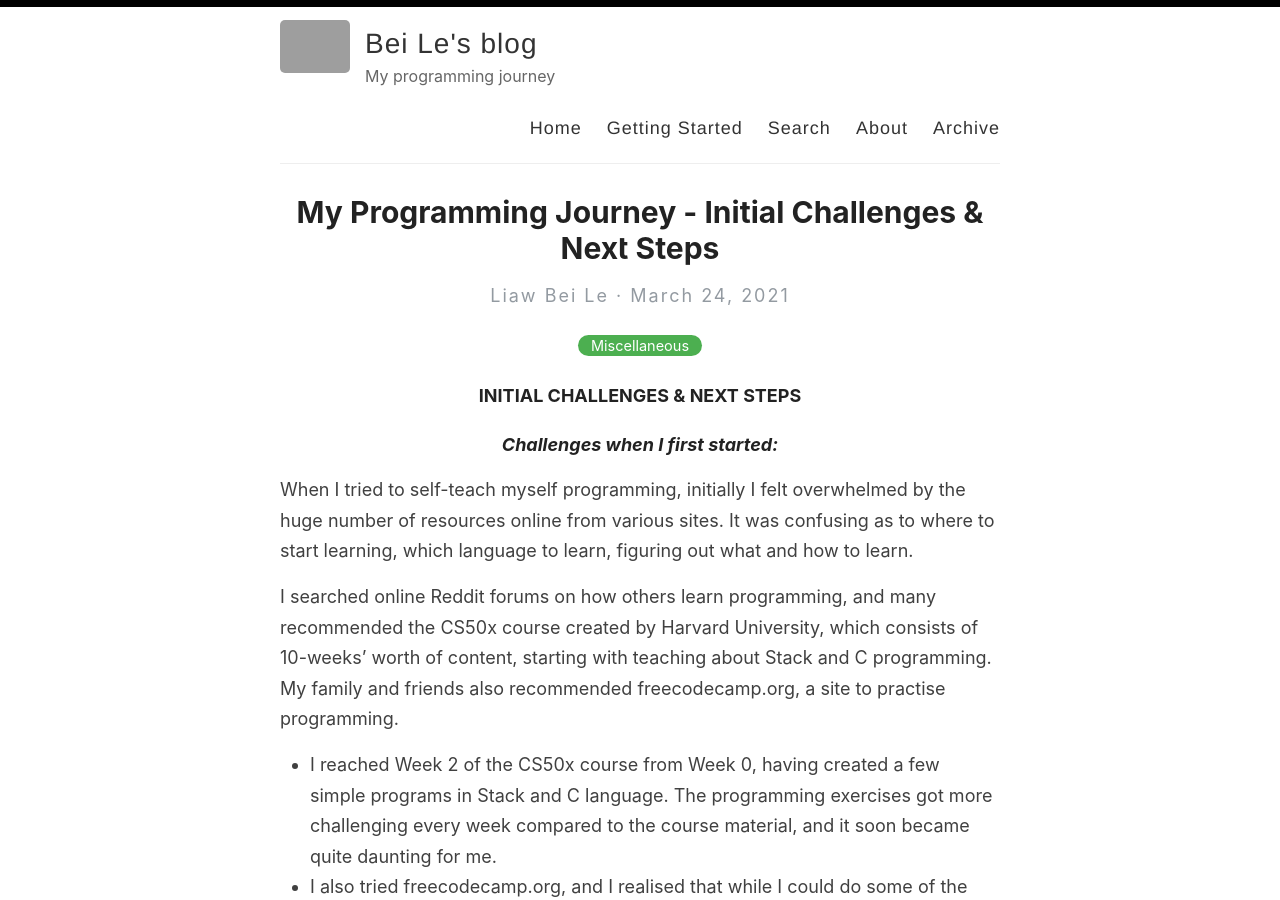
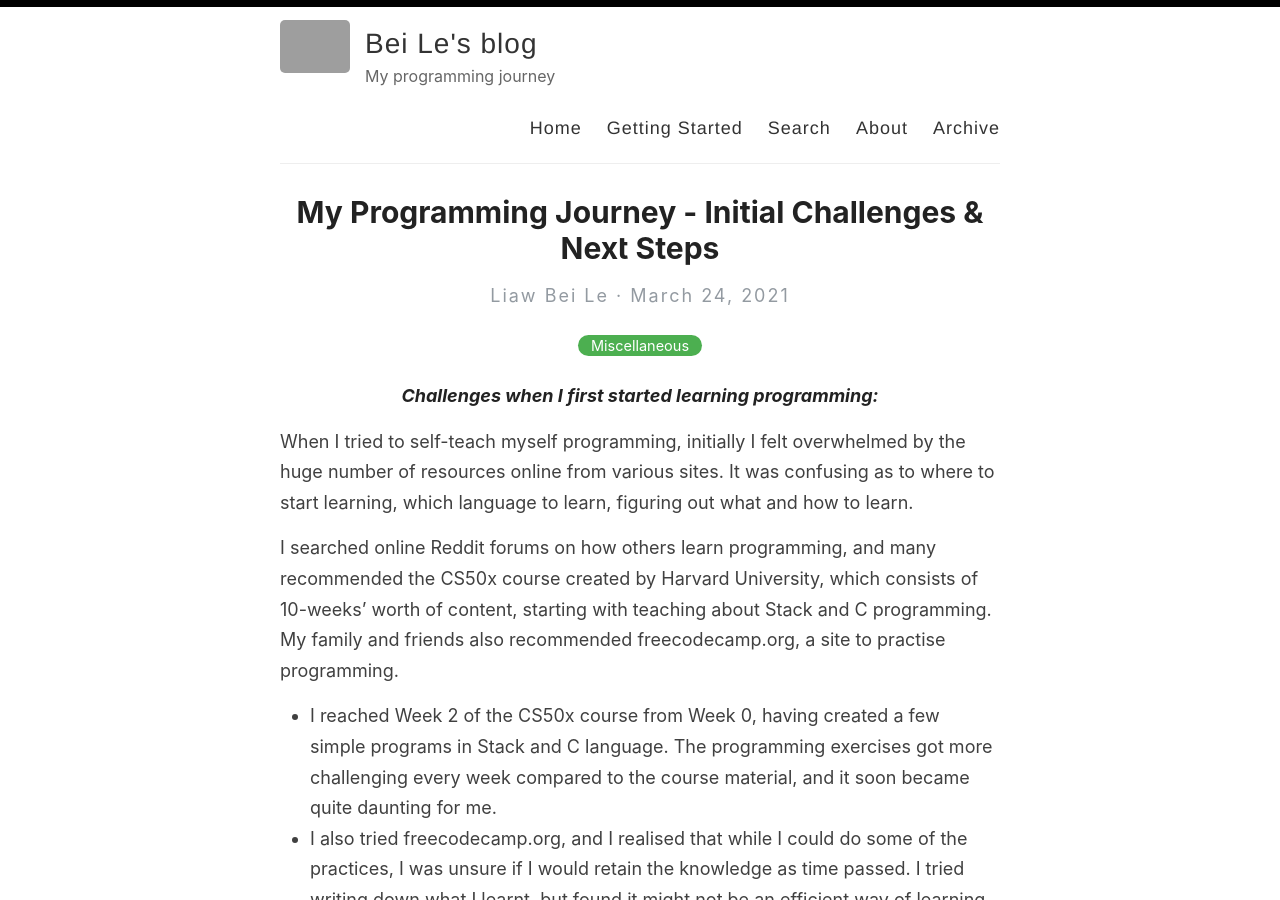
Before and after one commit to liawbeile/liawbeile.github.io, a Jekyll site: the page built from _posts/2021-3-24-challenges-and-next-steps.md, in a window 1280 px wide and 900 px high. Built offline with Jekyll 4.4.1, drawn with Linux system fonts in a browser that asks for light colours; grey boxes are pictures that could not be loaded.

Commit message:
amended first post

```diff
--- a/_posts/2021-3-24-challenges-and-next-steps.md
+++ b/_posts/2021-3-24-challenges-and-next-steps.md
@@ -4,9 +4,7 @@ title: My Programming Journey - Initial Challenges & Next Steps
 categories: Miscellaneous
 ---
 
-#### INITIAL CHALLENGES & NEXT STEPS
-
-##### _Challenges when I first started:_
+##### _Challenges when I first started learning programming:_
 
 When I tried to self-teach myself programming, initially I felt overwhelmed by the huge number of resources online from various sites. It was confusing as to where to start learning, which language to learn, figuring out what and how to learn.
 
```
